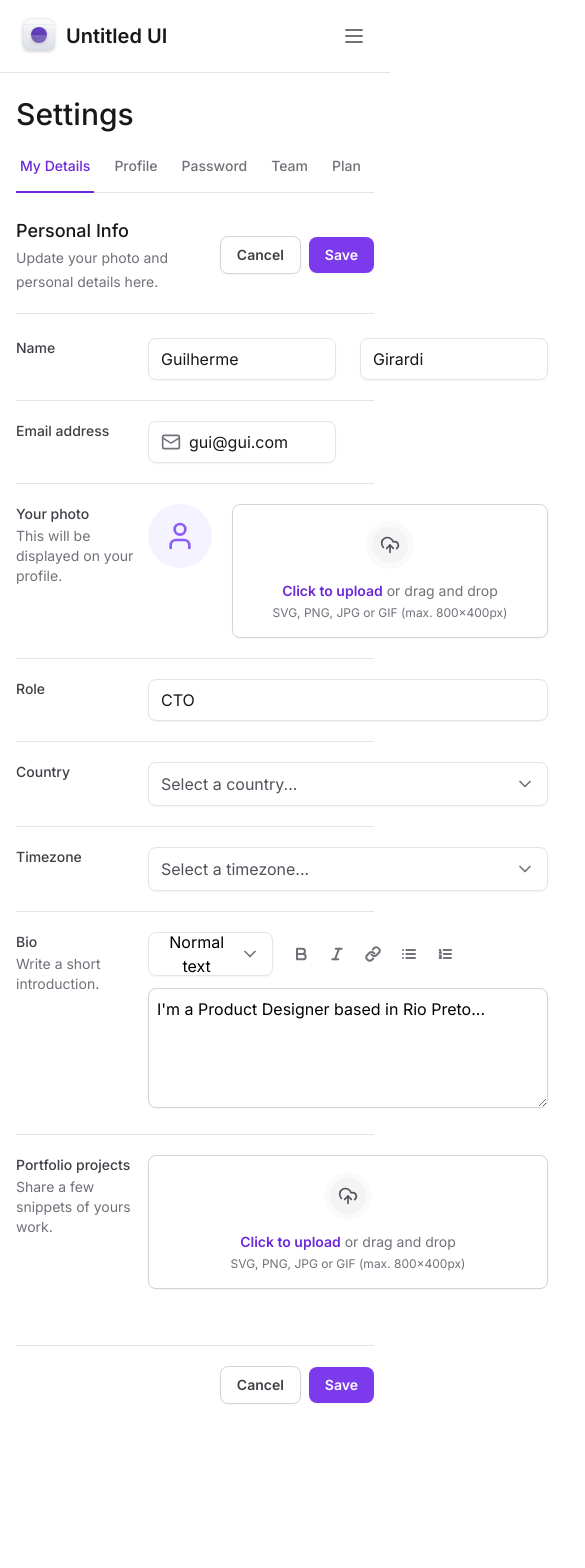
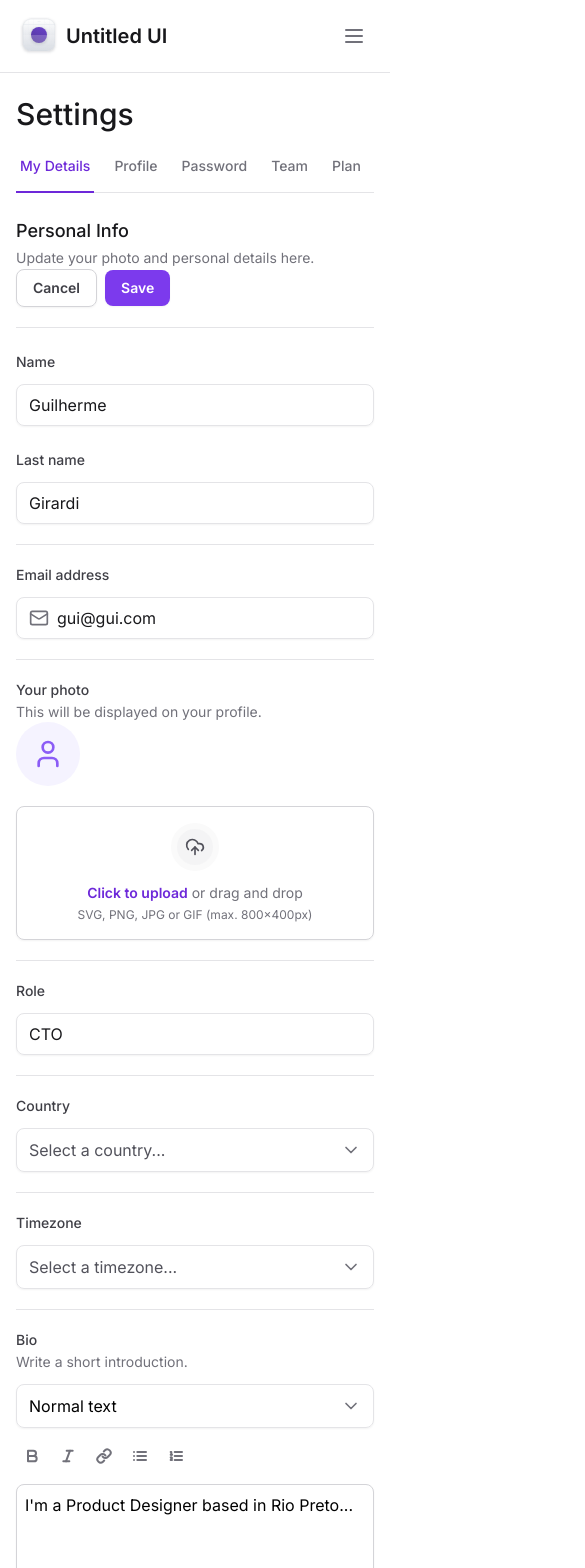
Before and after one commit to euguilhermegirardi/dashboard-tailwindcss, a Next.js app: page / in a window 390 px wide. Shown: the top 1568 px of the page, 585 px wide, since content can reach past the window. Before the commit the page ends 1452 px from the top, so only its background shows below. Built offline with nearby package versions, Linux system fonts and the light colour scheme.

Commit message:
finish responsive design

```diff
--- a/src/app/components/Form/FileInput/Trigger.tsx
+++ b/src/app/components/Form/FileInput/Trigger.tsx
@@ -9,7 +9,7 @@
   return (
     <label
       htmlFor={id}
-      className="group  flex w-full flex-1 cursor-pointer flex-col items-center gap-3 rounded-lg border border-zinc-300 px-6 py-4 text-center text-zinc-500 shadow-sm hover:bg-violet-25"
+      className="group flex w-full flex-1 cursor-pointer flex-col items-center gap-3 rounded-lg border border-zinc-300 px-6 py-4 text-center text-zinc-500 shadow-sm hover:bg-violet-25"
     >
       <div className="rounded-full border-6 border-zinc-50 bg-zinc-100 p-2 transition delay-150 ease-in-out  group-hover:border-violet-50 group-hover:bg-violet-100 ">
         <UploadCloud className="text-zinc-600h-5 text-zinc-600h-5 h-5 w-5 text-zinc-600 hover:text-violet-500 group-hover:text-violet-600" />
--- a/src/app/page.tsx
+++ b/src/app/page.tsx
@@ -15,7 +15,7 @@
       <SettingsTabs />
 
       <div className="mt-6 flex flex-col">
-        <div className="flex items-center justify-between border-b border-zinc-200 pb-5">
+        <div className="flex-col justify-between gap-4 border-b border-zinc-200 pb-5 lg:flex-row lg:items-center">
           <div className="space-y-1">
             <h2 className="text-lg font-medium text-zinc-900">Personal Info</h2>
             <span className="text-sm text-zinc-500">
@@ -37,32 +37,42 @@
           action=""
           className="mt-6 flex w-full flex-col gap-5 divide-y divide-zinc-200"
         >
-          <div className="grid grid-cols-form gap-3">
+          <div className="flex flex-col gap-3 lg:grid lg:grid-cols-form">
+            <div className="flex flex-col gap-6 lg:grid lg:grid-cols-2">
+              <div className="flex flex-col gap-3 lg:block">
                 <label
                   htmlFor="firstName"
                   className="text-sm font-medium text-zinc-700"
                 >
                   Name
                 </label>
-            <div className="grid grid-cols-2 gap-6">
                 <Input.Root>
                   <Input.Control id="firstName" defaultValue="Guilherme" />
                 </Input.Root>
+              </div>
+
+              <div className="flex flex-col gap-3 lg:block">
+                <label
+                  htmlFor="lastName"
+                  className="text-sm font-medium text-zinc-700"
+                >
+                  Last name
+                </label>
 
                 <Input.Root>
-                <Input.Control defaultValue="Girardi" />
+                  <Input.Control id="lastName" defaultValue="Girardi" />
                 </Input.Root>
               </div>
             </div>
+          </div>
 
-          <div className="grid grid-cols-form gap-3 pt-5">
+          <div className="flex flex-col gap-3 pt-5 lg:grid lg:grid-cols-form">
             <label
               htmlFor="firstName"
               className="text-sm font-medium text-zinc-700"
             >
               Email address
             </label>
-            <div className="grid grid-cols-2 gap-6">
             <Input.Root>
               <Input.Prefix>
                 <Mail className="h-5 w-5 text-zinc-500" />
@@ -75,9 +85,8 @@
               />
             </Input.Root>
           </div>
-          </div>
 
-          <div className="grid grid-cols-form gap-3 pt-5">
+          <div className="flex flex-col pt-5 lg:grid lg:grid-cols-form">
             <label htmlFor="" className="text-sm font-medium text-zinc-700">
               Your photo
               <span className="text-md mt-0.5 block font-normal text-zinc-500">
@@ -85,14 +94,14 @@
               </span>
             </label>
 
-            <FileInput.Root className="flex items-start gap-5">
+            <FileInput.Root className="flex flex-col gap-5 lg:flex-row lg:items-start">
               <FileInput.ImagePreview />
               <FileInput.Trigger />
               <FileInput.Control />
             </FileInput.Root>
           </div>
 
-          <div className="grid grid-cols-form gap-3 pt-5">
+          <div className="flex flex-col gap-3 pt-5 lg:grid lg:grid-cols-form">
             <label htmlFor="role" className="text-sm font-medium text-zinc-700">
               Role
             </label>
@@ -103,7 +112,7 @@
             </div>
           </div>
 
-          <div className="grid grid-cols-form gap-3 pt-5">
+          <div className="flex flex-col gap-3 pt-5 lg:grid lg:grid-cols-form">
             <label
               htmlFor="country"
               className="text-sm font-medium text-zinc-700"
@@ -117,7 +126,7 @@
             </Select>
           </div>
 
-          <div className="grid grid-cols-form gap-3 pt-5">
+          <div className="flex flex-col gap-3 pt-5 lg:grid lg:grid-cols-form">
             <label
               htmlFor="timezone"
               className="text-sm font-medium text-zinc-700"
@@ -131,55 +140,43 @@
             </Select>
           </div>
 
-          <div className="grid grid-cols-form gap-3 pt-5">
+          <div className="flex flex-col gap-3 pt-5 lg:grid lg:grid-cols-form">
             <label htmlFor="bio" className="text-sm font-medium text-zinc-700 ">
               Bio
-              <span className="text-md mt-0.5 block font-normal text-zinc-500">
+              <span className="mt-0.5 block text-sm font-normal text-zinc-500">
                 Write a short introduction.
               </span>
             </label>
 
             <div className="space-y-3">
-              <div className="grid grid-cols-3 gap-3">
+              <div className="flex flex-col gap-3 lg:grid lg:grid-cols-2">
                 <Select defaultValue="normal" placeholder="">
-                  <SelectItem value="normal" text="Normal text" />
+                  <SelectItem
+                    value="normal"
+                    text="Normal text"
+                    defaultChecked
+                  />
                   <SelectItem value="md" text="Markdown" />
                 </Select>
 
                 <div className="flex items-center gap-1">
-                  <Button
-                    variant="ghost"
-                    type="button"
-                    className="ml-auto rounded-md p-2 hover:bg-zinc-50"
-                  >
+                  <Button variant="ghost" type="button">
                     <Bold className="h-4 w-4 text-zinc-500" strokeWidth={3} />
                   </Button>
-                  <Button
-                    variant="ghost"
-                    type="button"
-                    className="ml-auto rounded-md p-2 hover:bg-zinc-50"
-                  >
+
+                  <Button variant="ghost" type="button">
                     <Italic className="h-4 w-4 text-zinc-500" strokeWidth={3} />
                   </Button>
-                  <Button
-                    variant="ghost"
-                    type="button"
-                    className="ml-auto rounded-md p-2 hover:bg-zinc-50"
-                  >
+
+                  <Button variant="ghost" type="button">
                     <Link className="h-4 w-4 text-zinc-500" strokeWidth={3} />
                   </Button>
-                  <Button
-                    variant="ghost"
-                    type="button"
-                    className="ml-auto rounded-md p-2 hover:bg-zinc-50"
-                  >
+
+                  <Button variant="ghost" type="button">
                     <List className="h-4 w-4 text-zinc-500" strokeWidth={3} />
                   </Button>
-                  <Button
-                    variant="ghost"
-                    type="button"
-                    className="ml-auto rounded-md p-2 hover:bg-zinc-50"
-                  >
+
+                  <Button variant="ghost" type="button">
                     <ListOrdered
                       className="h-4 w-4 text-zinc-500"
                       strokeWidth={3}
@@ -194,7 +191,7 @@
             </div>
           </div>
 
-          <div className="grid grid-cols-form gap-3 pt-5">
+          <div className="flex flex-col gap-3 pt-5 lg:grid lg:grid-cols-form">
             <label
               htmlFor="portfolio"
               className="text-sm font-medium text-zinc-700"
```
Lines whose indentation alone changed are shown as unchanged.
